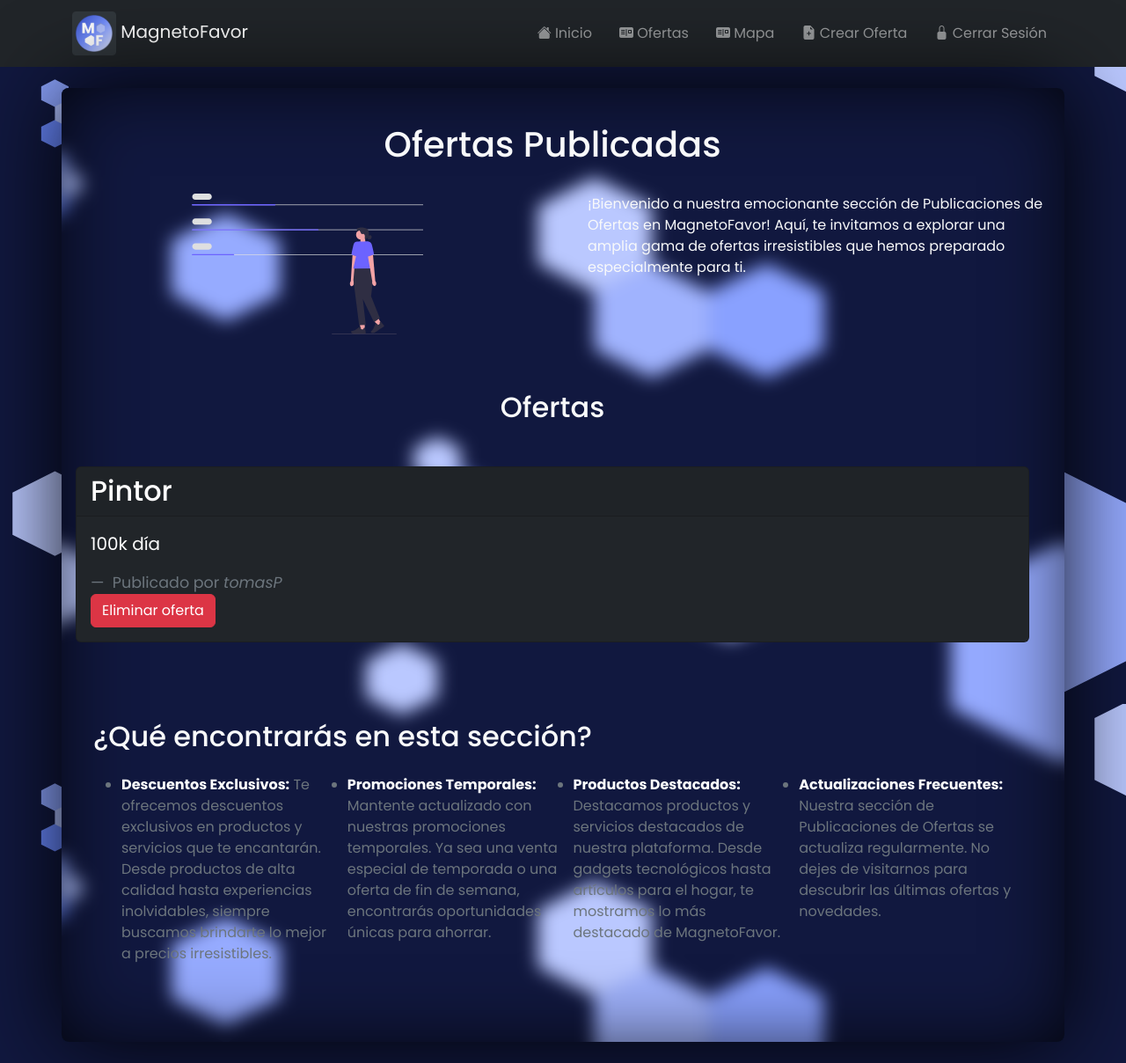
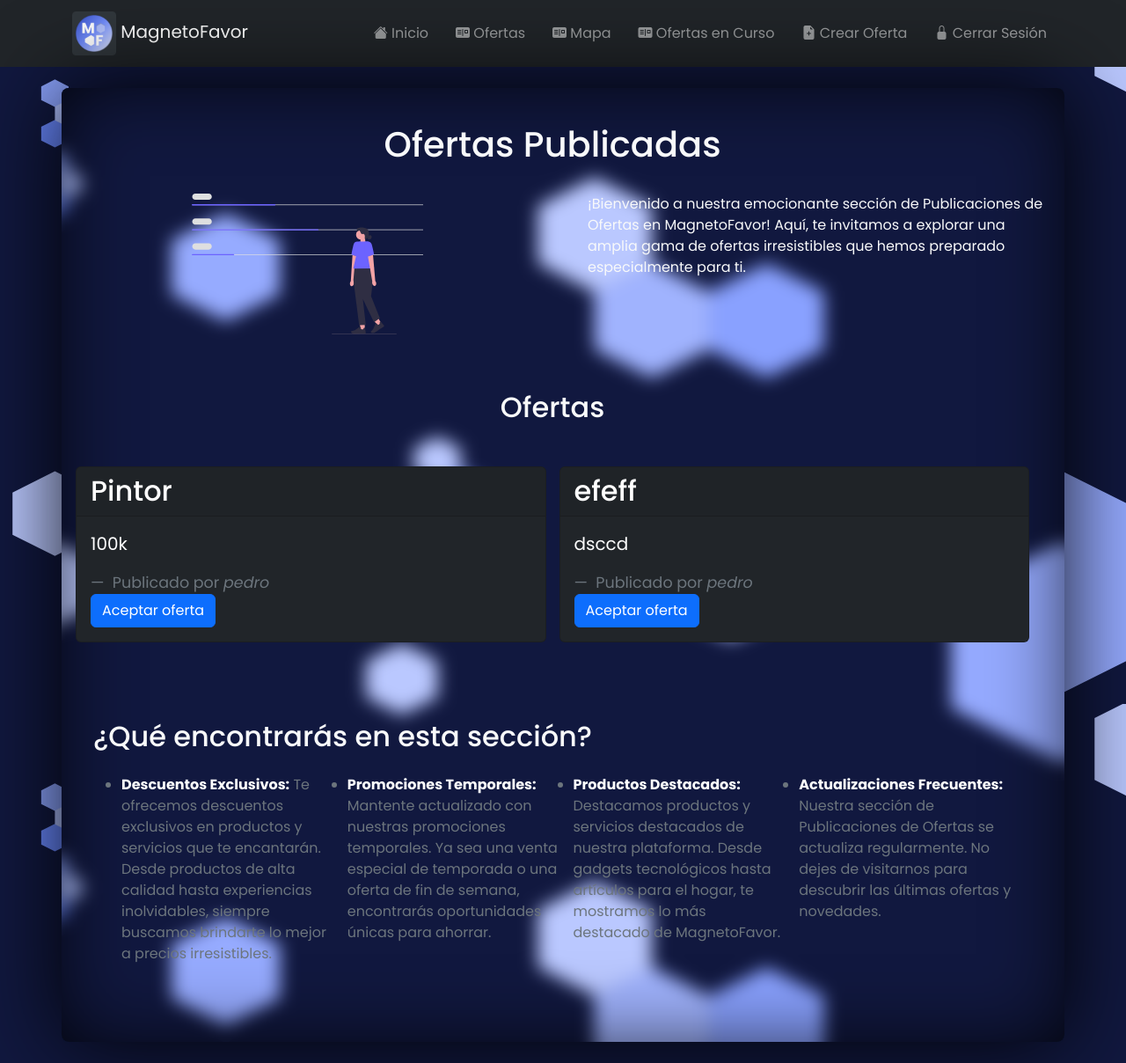
Before and after one commit to TomasPinedaNaranjo/Magneto-Favor, a Django app: page /ofertas/ in a window 1280 px wide. Shown: the whole page at 88% size. Run offline with Django 4.2, Linux system fonts and the light colour scheme; a user stored in the database is signed in; data comes from the database, SQL or seed files in the repository.

Commit message:
Accept an offer

```diff
--- a/MagnetoFavor/urls.py
+++ b/MagnetoFavor/urls.py
@@ -28,5 +28,8 @@
     path('crear_ofertas/', views.crear_ofertas, name='crear_ofertas'),
     path('mapa/', views.mapa, name='crear_ofertas'),
     path('eliminar_oferta/<int:oferta_id>/', views.eliminar_oferta, name='eliminar_oferta'),
+    path('editar_oferta/<int:oferta_id>/', views.editar_oferta, name='editar_oferta'),
+    path('aceptar_oferta/<int:oferta_id>/', views.aceptar_oferta, name='accept_offer'),
+    path('ofertas_en_curso/', views.ofertas_en_curso, name='ofertas_en_curso'),
 
 ]
--- a/ofertas/models.py
+++ b/ofertas/models.py
@@ -3,13 +3,14 @@
 
 
 class Ofertas(models.Model):
-    title = models.CharField(max_length=100)
-    description = models.TextField(blank = True)
-    lat = models.FloatField(default=0.0, verbose_name='Latitud')
-    lng = models.FloatField(default=0.0, verbose_name='Longitud')
-    created = models.DateTimeField(auto_now_add=True)
-    user = models.ForeignKey(User, on_delete = models.CASCADE)
-    datecompleted = models.DateTimeField(null=True, blank=True)
+    title = models.CharField(max_length=200)
+    description = models.TextField()
+    user = models.ForeignKey(User, on_delete=models.CASCADE, related_name='ofertas_creadas')
+    lat = models.FloatField()
+    lng = models.FloatField()
+    aceptada = models.BooleanField(default=False)
+    aceptada_por = models.ForeignKey(User, on_delete=models.SET_NULL, null=True, blank=True, related_name='ofertas_aceptadas')
+
 
     class Meta:
         verbose_name_plural = "Ofertas"
--- a/ofertas/templates/navbar.html
+++ b/ofertas/templates/navbar.html
@@ -37,6 +37,12 @@
         </li>
 
         <li class="nav-item">
+          <a class="nav-link" href="/ofertas_en_curso"
+            ><i class="bi bi-postcard-fill"></i> Ofertas en Curso</a
+          >
+        </li>
+
+        <li class="nav-item">
           <a class="nav-link" href="/crear_ofertas"
             ><i class="bi bi-file-earmark-plus-fill"></i> Crear Oferta</a
           >
--- a/ofertas/templates/ofertas.html
+++ b/ofertas/templates/ofertas.html
@@ -37,10 +37,16 @@
                   </footer>
                 </blockquote>
                 {% if oferta.user == request.user %}
+                  <a href="{% url 'editar_oferta' oferta.id %}" class="btn btn-primary">Editar oferta</a>
                   <form method="post" action="{% url 'eliminar_oferta' oferta.id %}">
                       {% csrf_token %}
                       <button type="submit" class="btn btn-danger">Eliminar oferta</button>
                   </form>
+                  {% else %}
+        <form method="post" action="{% url 'accept_offer' oferta.id %}">
+            {% csrf_token %}
+            <button type="submit" class="btn btn-primary">Aceptar oferta</button>
+        </form>
                 {% endif %}
               </div>
             </div>
--- a/ofertas/views.py
+++ b/ofertas/views.py
@@ -42,10 +42,48 @@
     return render(request, 'mapa.html', context)
 
 def ofertas(request):
-    lista_ofertas = Ofertas.objects.all()
+    lista_ofertas = Ofertas.objects.exclude(aceptada=True)
     # si deseo que solo pueda ver las ofertas cierto grupo
     # lista_ofertas = Ofertas.objects.filter(user=request.user)
     return render(request, 'ofertas.html', {'Ofertas': lista_ofertas})
+
+
+def aceptar_oferta(request, oferta_id):
+    oferta = get_object_or_404(Ofertas, id=oferta_id)
+
+    # Verifica si el usuario actual no es el propietario de la oferta
+    if request.user != oferta.user:
+        # Marca la oferta como aceptada
+        oferta.aceptada = True
+        oferta.aceptada_por = request.user  # Registra quién la aceptó
+        oferta.save()
+
+    return redirect('ofertas')
+
+
+def ofertas_en_curso(request):
+    ofertas_en_curso = Ofertas.objects.filter(aceptada=True, aceptada_por=request.user)
+
+    return render(request, 'ofertas_en_curso.html', {'OfertasEnCurso': ofertas_en_curso})
+
+
+
+def editar_oferta(request, oferta_id):
+    oferta = get_object_or_404(Ofertas, pk=oferta_id)
+
+    # Verificar si el usuario actual es el creador de la oferta
+    if oferta.user != request.user:
+        return redirect('ofertas')  # O a otra página de error
+
+    if request.method == 'POST':
+        form = Formulario_Oferta(request.POST, instance=oferta)
+        if form.is_valid():
+            form.save()
+            return redirect('ofertas')  # Redirigir a la lista de ofertas después de la edición
+    else:
+        form = Formulario_Oferta(instance=oferta)  # Cargar los datos actuales de la oferta en el formulario
+
+    return render(request, 'editar_ofertas.html', {'form': form, 'oferta': oferta})
 
 def crear_ofertas(request):
 
```
Also changed, not shown: ofertas/templates/editar_ofertas.html (added, +71 -0 lines), ofertas/templates/ofertas_en_curso.html (added, +23 -0 lines), db.sqlite3, ofertas/migrations/0005_remove_ofertas_created_remove_ofertas_datecompleted_and_more.py (added).
